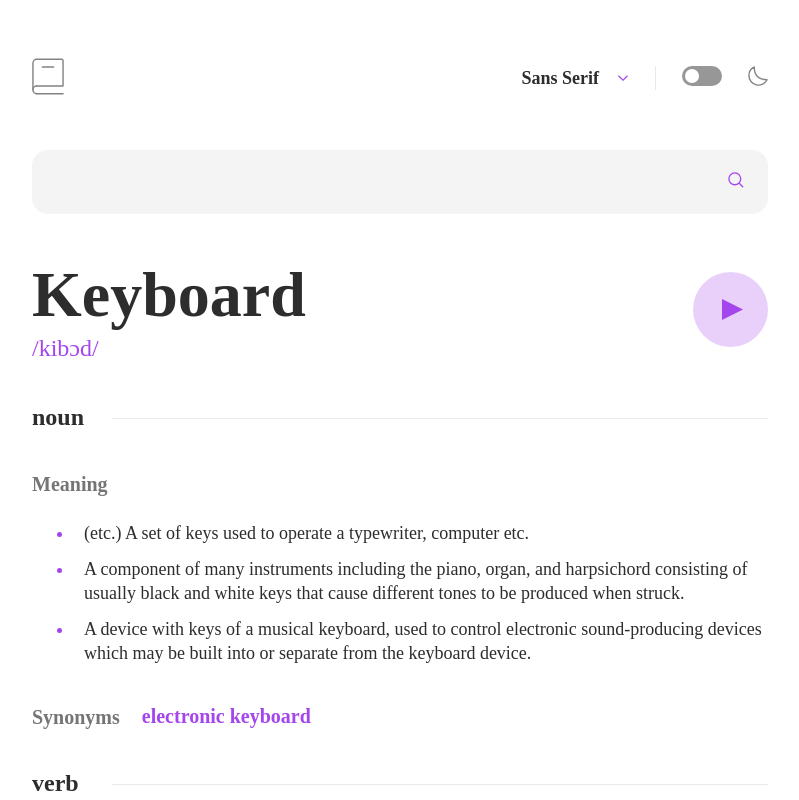
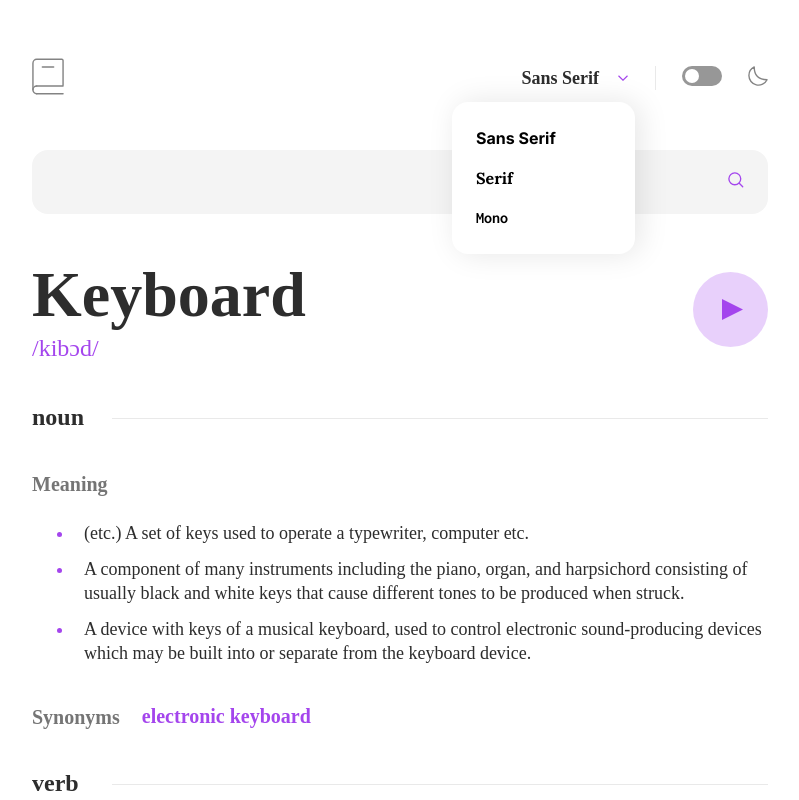
Before and after one commit to Wellinton-A/Dictionary-web-App, an Angular app: page / in a window 1280 px wide. Shown: the top 800 px of the page, without its empty margins (240-1039 px from the left). Built offline with nearby package versions, Linux system fonts and the light colour scheme.

Commit message:
feat: added font selector

```diff
--- /dev/null
+++ b/src/app/components/font-selector/font-selector.component.html
@@ -0,0 +1,5 @@
+<div class="font-selector">
+  <span class="inter">Sans Serif</span>
+  <span class="lora">Serif</span>
+  <span class="inconsolata">Mono</span>
+</div>
--- /dev/null
+++ b/src/app/components/font-selector/font-selector.component.scss
@@ -0,0 +1,32 @@
+@import '../../../typograph.scss';
+
+.font-selector {
+  display: flex;
+  flex-direction: column;
+  position: absolute;
+  padding: 24px;
+  border-radius: 16px;
+
+  box-shadow: 5px 0 30px rgba(0,0,0,0.1);
+  font-weight: bold;
+
+  gap: 16px;
+
+  width: 183px;
+  height: 152px;
+
+  bottom: -155px;
+  right: 133px;
+
+  background-color: $white;
+
+
+  span {
+
+    &:hover {
+      color: $purple;
+    }
+    cursor: pointer;
+    line-height: 24px;
+  }
+}
--- a/src/app/components/header/header.component.html
+++ b/src/app/components/header/header.component.html
@@ -1,4 +1,5 @@
 <header class="header-section">
+  <div class="head">
     <div class="logo">
       <img ngSrc="./assets/images/logo.svg" alt="disctionary logo" width="32" height="36.5" >
     </div>
@@ -14,4 +15,6 @@
           <path [@darkModeMoonIcon]="darkMode()" fill="none" stroke="#838383" stroke-linecap="round" stroke-linejoin="round" stroke-width="1.5" d="M1 10.449a10.544 10.544 0 0 0 19.993 4.686C11.544 15.135 6.858 10.448 6.858 1A10.545 10.545 0 0 0 1 10.449Z"/>
         </svg>
     </div>
+  </div>
+  <font-selector />
 </header>
--- a/src/app/components/header/header.component.scss
+++ b/src/app/components/header/header.component.scss
@@ -1,6 +1,12 @@
 @import '../../../color-variables.scss';
 
 .header-section {
+  position: relative;
+  max-width: 736px;
+  margin: 0 auto;
+}
+
+.head {
   display: flex;
   justify-content: space-between;
   align-items: center;
@@ -11,6 +17,7 @@
 
   .config {
     display: flex;
+    justify-self: flex-end;
   }
 }
 
--- a/src/app/components/header/header.component.ts
+++ b/src/app/components/header/header.component.ts
@@ -2,12 +2,14 @@ import { animate, state, style, transition, trigger } from '@angular/animations'
 import { NgOptimizedImage } from '@angular/common';
 import { Component, inject } from '@angular/core';
 import { DarkModeService } from '../../services/dark-mode.service';
+import { FontSelectorComponent } from '../font-selector/font-selector.component';
 
 @Component({
   selector: 'app-header',
   standalone: true,
   imports: [
-    NgOptimizedImage
+    NgOptimizedImage,
+    FontSelectorComponent
   ],
   templateUrl: './header.component.html',
   styleUrl: './header.component.scss',
--- a/src/typograph.scss
+++ b/src/typograph.scss
@@ -8,7 +8,7 @@
   font-family: "Lora", serif;
 }
 
-.incosolata {
+.inconsolata {
   font-family: "Inconsolata", monospace;
 }
 
```
Also changed, not shown: src/app/components/font-selector/font-selector.component.ts (added, +12 -0 lines). Lines whose indentation alone changed are shown as unchanged.
